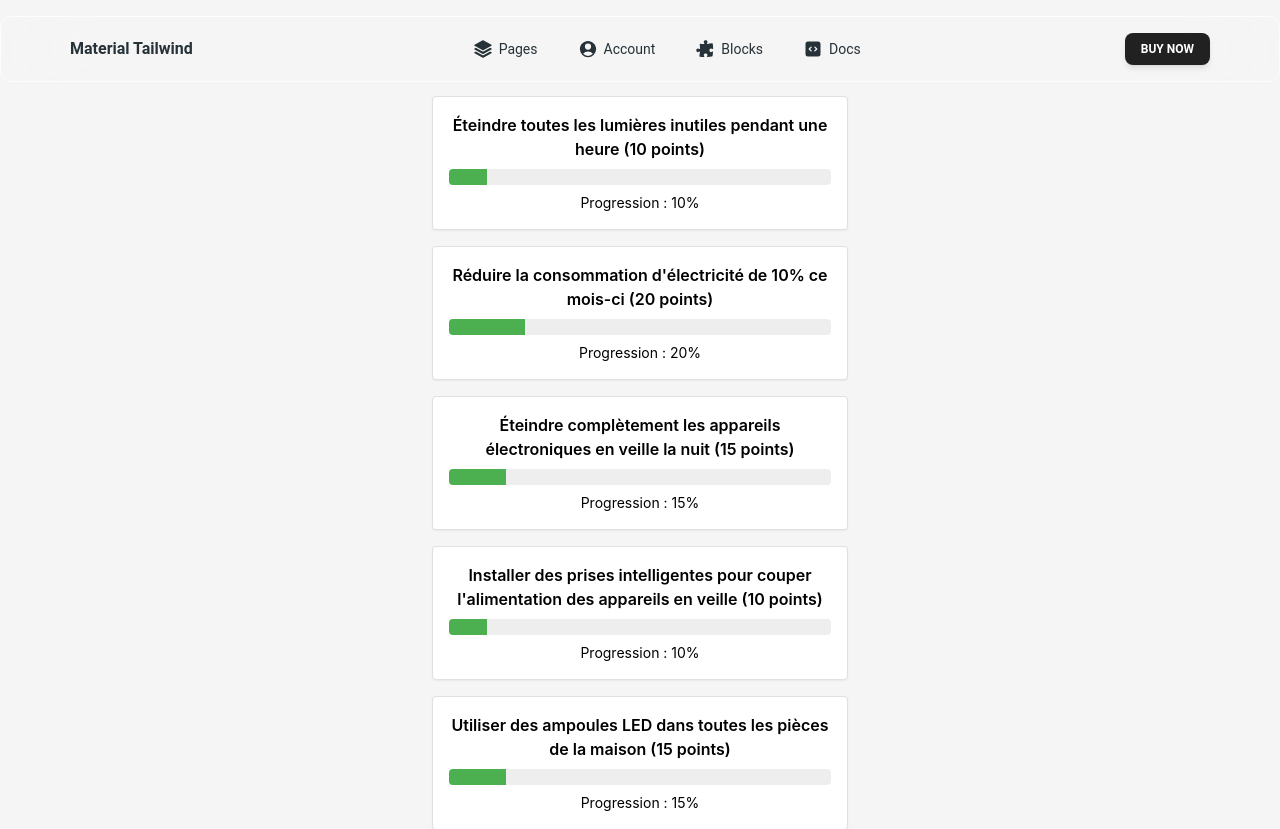
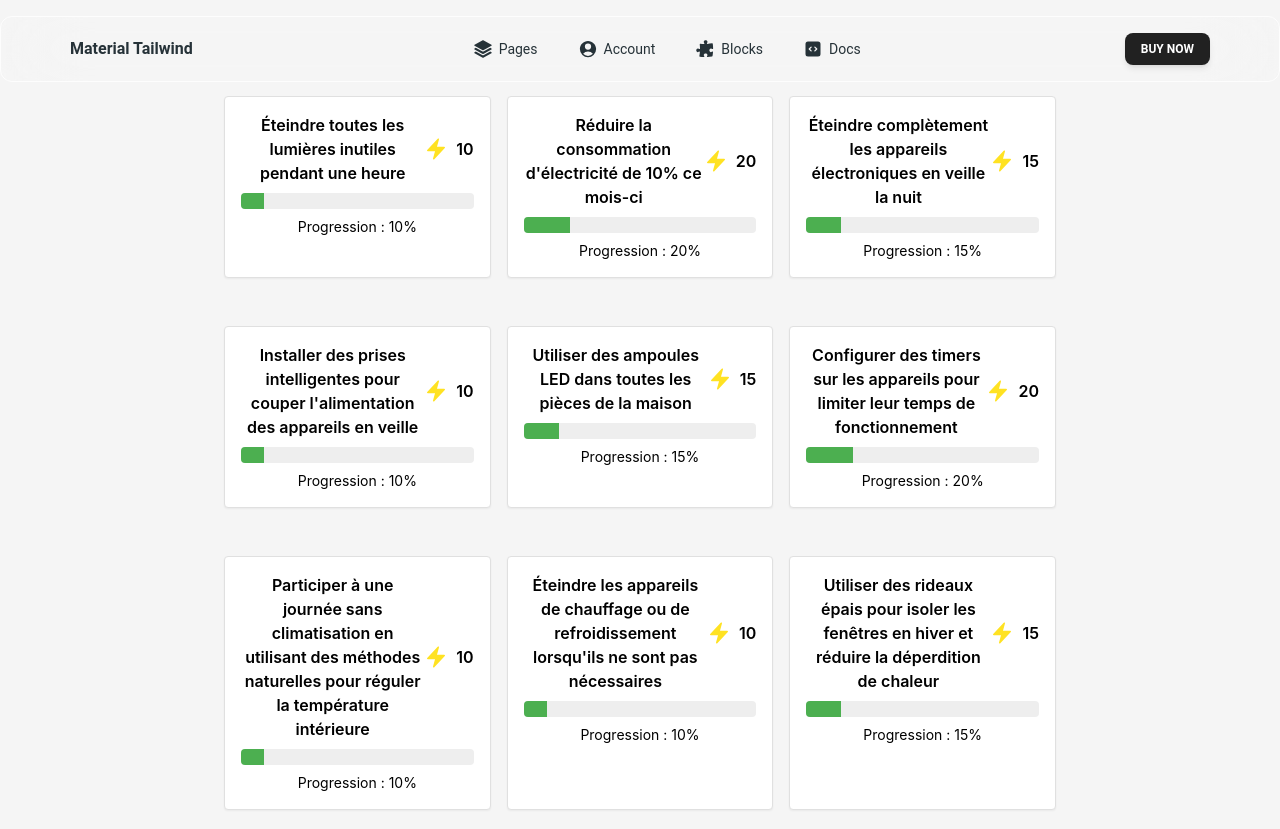
Before and after one commit to CalmettesT/Hackaton2024, a React (Create React App) app: page /quete in a window 1280 px wide. Shown: the top 829 px of the page. Built offline with nearby package versions, Linux system fonts and the light colour scheme; no server answers.

Commit message:
ADD : Bolt quete

```diff
--- a/src/components/ProgressionQuete.js
+++ b/src/components/ProgressionQuete.js
@@ -1,5 +1,6 @@
 import React, { useState, useEffect } from 'react';
 import questsData from './EtatQuete.json';
+import { BoltIcon } from '@heroicons/react/24/solid';
 
 const QuestProgress = () => {
   const [quests, setQuests] = useState([]);
@@ -10,11 +11,13 @@ const QuestProgress = () => {
   }, []);
 
   return (
-    <div className="quest-progress flex flex-col items-center p-4 md:mt-16">
-      <ul className="list-none p-0 w-full sm:w-3/4 lg:w-1/2 xl:w-1/3">
+    <div className="flex flex-col items-center p-4 md:mt-16">
+      <ul className="grid grid-cols-1 md:grid-cols-3 gap-4 list-none p-0 w-full sm:w-3/4 lg:w-1/2 xl:w-2/3">
         {quests.map(quest => (
           <li key={quest.id} className="my-4 p-4 border border-gray-300 rounded shadow-sm bg-white">
-            <h3 className="text-base font-semibold mb-2">{quest.title} ({quest.points} points)</h3>
+            <h3 className="text-base font-semibold mb-2 flex items-center">
+              {quest.title} <BoltIcon className="min-w-[3vh] min-h-[3vh] max-w-[3vh] max-h-[3vh] text-accent mr-2" /> {quest.points}
+            </h3>
             <div className="progress-bar w-full bg-gray-200 rounded overflow-hidden">
               <div className="progress h-4 bg-green-500" style={{ width: `${quest.progress}%` }}></div>
             </div>
--- a/src/pages/AchevementQuete.js
+++ b/src/pages/AchevementQuete.js
@@ -2,9 +2,9 @@ import React from "react";
 import QuestProgress from "../components/ProgressionQuete";
 import NavbarPhone from "../components/NavbarPhone";
 import NavbarBlurred from "../components/NavbarBlurred";
-import HeaderPhone from "../components/PhoneHeader"
+import HeaderPhone from "../components/PhoneHeader";
 
-function App() {
+function Quetes() {
   return (
     <>
       <div className="block md:hidden mb-12 md:mb-0">
@@ -28,4 +28,4 @@ function App() {
   );
 }
 
-export default App;
+export default Quetes;
--- a/src/pages/Dashboard.js
+++ b/src/pages/Dashboard.js
@@ -54,7 +54,7 @@ function SingleDashboard(cont) {
 
 export default function Dashboard() {
     const present = {
-        kwh: 500,
+        kwh: 600,
         maxKwh: 1000,
         economie: 85,
         chartData: [2, 5.5, 8, 10.5, 12],
--- a/src/pages/Profile.js
+++ b/src/pages/Profile.js
@@ -39,7 +39,7 @@ const UserProfile = () => {
   return (
     <>
       <div className="block md:hidden mb-12 md:mb-0">
-        <HeaderPhone title="Quetes" />
+        <HeaderPhone title="Profil" />
       </div>
       <div className="hidden md:block w-full">
         <NavbarBlurred />
```
